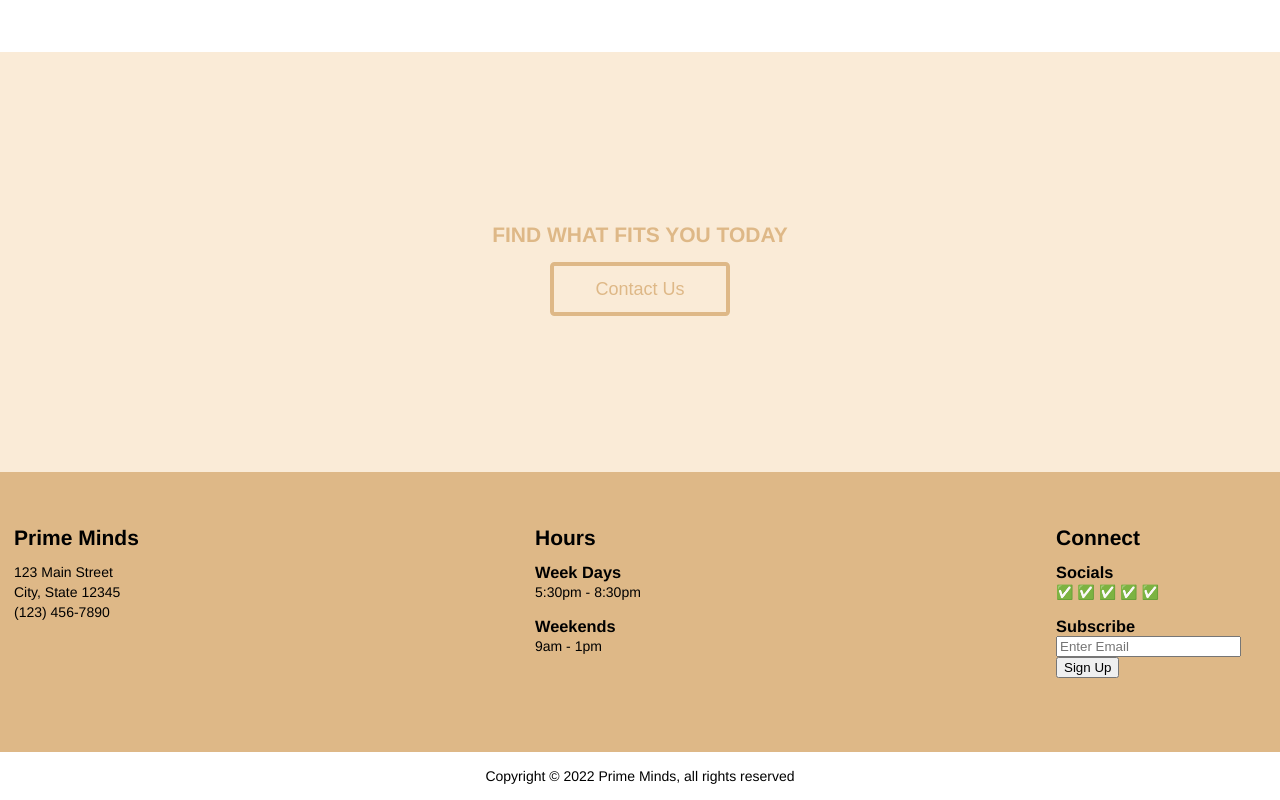
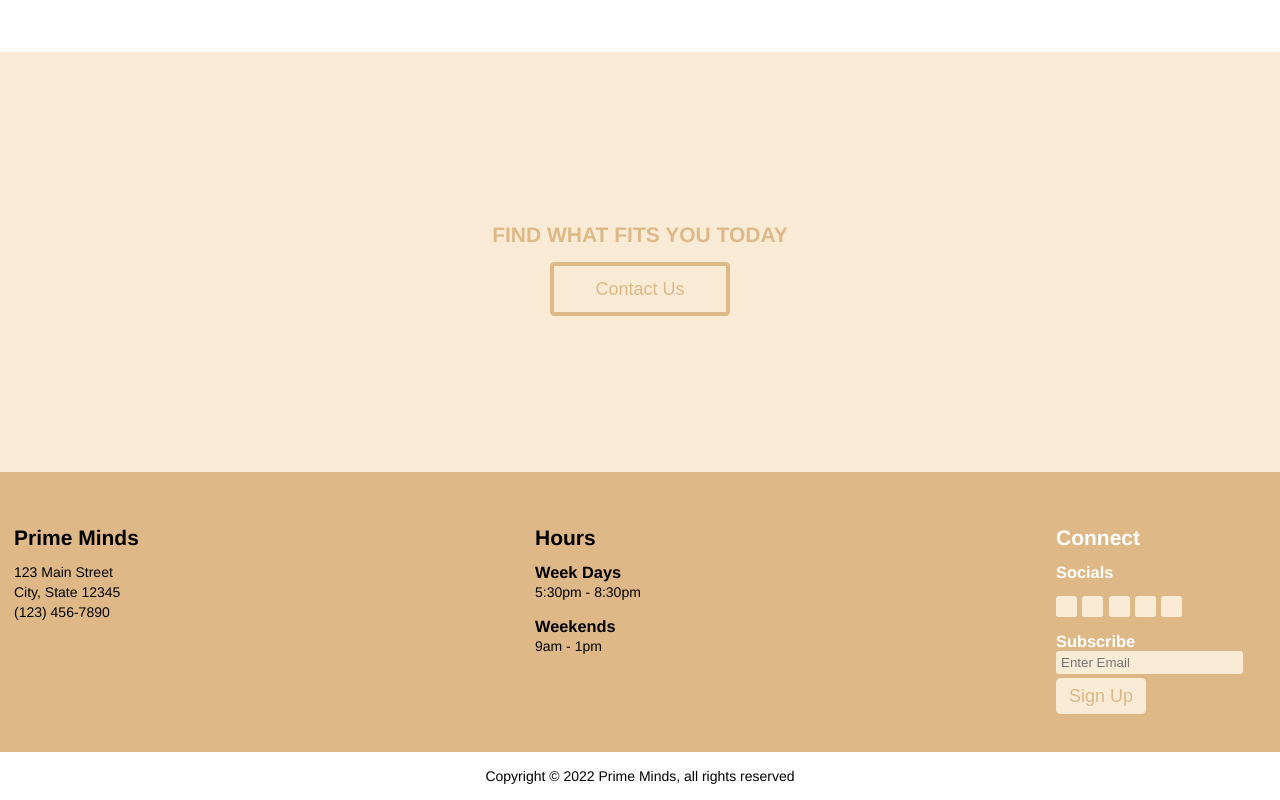
Before and after one commit to gohopventure/prime-minds, an Angular app: page /home in a window 1280 px wide. Shown: the part 3286-4086 px from the top of the page. Built offline with nearby package versions, Linux system fonts and the light colour scheme.

Commit message:
Adds social media icons to footer

```diff
--- a/src/app/components/social-card/social-card.component.css
+++ b/src/app/components/social-card/social-card.component.css
@@ -6,10 +6,12 @@
 }
 
 h2 {
+    color: white;
     margin: 1em 0 0 0 ;
 }
 
 h3 {
+    color: white;
     margin: 0;
 }
 
@@ -18,5 +20,66 @@ h3 {
 }
 
 p {
+    color: antiquewhite;
     margin: 0 0 1em 0;
 }
+
+.icons {
+    display: flex;
+    flex-direction: row;
+    justify-content: space-between;
+    padding: 0;
+    max-width: 9em;
+}
+
+a, li {
+    display: flex;
+    flex-direction: row;
+    justify-content: center;
+    align-items: center;
+    background-color: antiquewhite;
+    height: 1.5em;
+    width: 1.5em;
+    border-radius: .25em;
+    list-style-type: none;
+}
+
+a {
+    color: burlywood;
+}
+
+li:hover, a:hover {
+    color: antiquewhite;
+    background-color: burlywood;
+    transition: .5s ease-in-out;
+}
+
+input {
+    color: burlywood;
+    border: .25em solid antiquewhite;
+    border-radius: .25em;
+    background-color: antiquewhite;
+}
+
+button {
+    border: .125em solid antiquewhite;
+    border-radius: .25em;
+    height: 2em;
+    width: 5em;
+    font-size: large;
+    color: burlywood;
+    background-color: antiquewhite;
+    margin-top: .25em;
+}
+
+button:hover {
+    color: white;
+    background-color: rgba(250, 235, 215, 0.75);
+    transition: .5s ease-in-out;
+}
+
+@media only screen and (max-width: 700px) {
+    .card-container {
+        margin-bottom: 1em;
+    }
+}
--- a/src/app/components/social-card/social-card.component.html
+++ b/src/app/components/social-card/social-card.component.html
@@ -2,7 +2,16 @@
     <h2>Connect</h2>
     <div class="hours">
         <h3>Socials</h3>
-        <p>✅ ✅ ✅ ✅ ✅</p>
+        <div class="hm-foot-icon">
+          <ul class="icons">
+            <li><a href="#"><i class="fa fa-facebook" aria-hidden="true"></i></a></li>
+            <li><a href="#"><i class="fa fa-twitter" aria-hidden="true"></i></a></li>
+            <li><a href="#"><i class="fa fa-linkedin" aria-hidden="true"></i></a></li>
+            <li><a href="#"><i class="fa fa-youtube" aria-hidden="true"></i></a></li>
+            <li><a href="#"><i class="fa fa-instagram" aria-hidden="true"></i></a></li>
+          </ul>
+          <!--/ul-->
+        </div>
         <h3>Subscribe</h3>
         <form>
             <input type="text" placeholder="Enter Email"><br>
```
